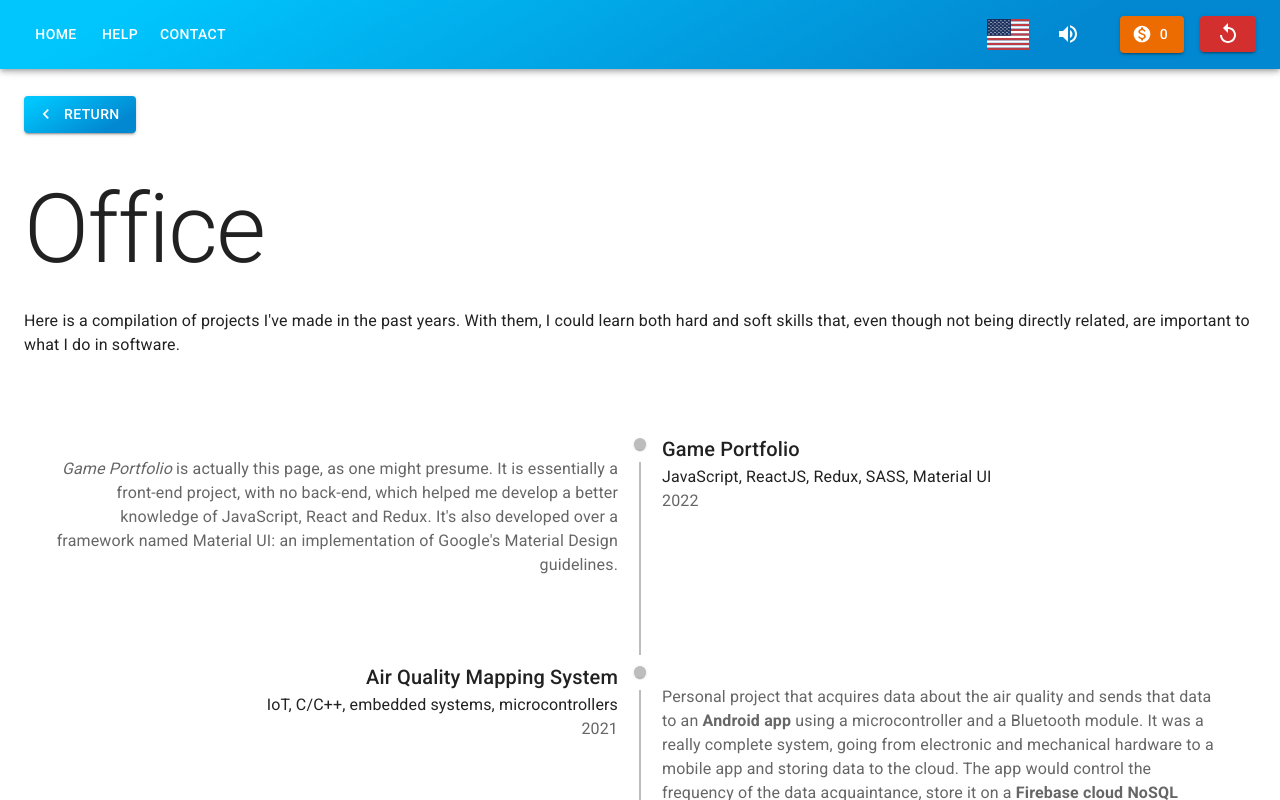
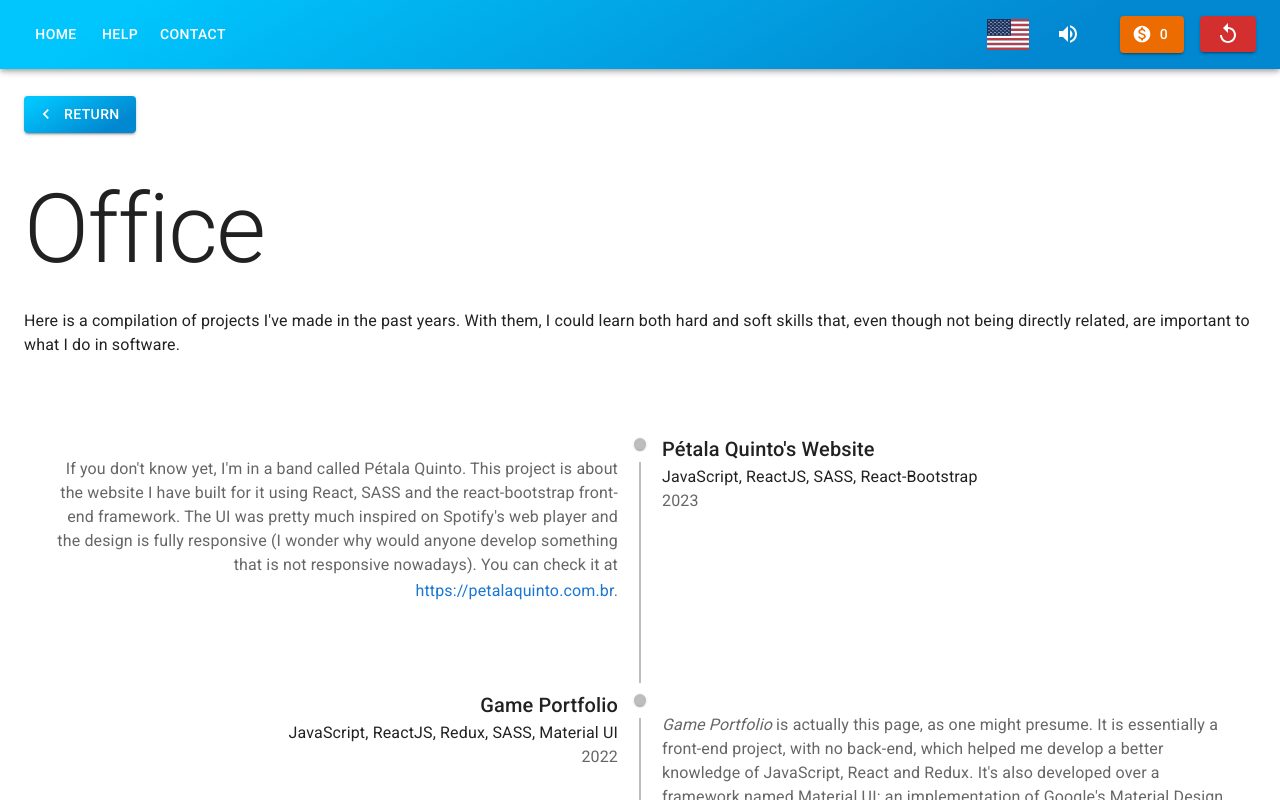
Before and after one commit to vicenteke/redux-portfolio, a React (Create React App) app: page /office in a window 1280 px wide. Shown: the top 800 px of the page. Built offline with nearby package versions, Linux system fonts and the light colour scheme.

Commit message:
feat: add content about petalaquinto project

```diff
--- a/src/components/ProjectsTimeline.tsx
+++ b/src/components/ProjectsTimeline.tsx
@@ -16,6 +16,13 @@ export default function ProjectsTimeline() {
     const [t, i18n] = useTranslation('common');
 
     const data = [
+        {
+            key: "petalaquinto",
+            name: t('projects.petalaquinto.name'),
+            skills: t('projects.petalaquinto.skills'),
+            date: '2023',
+            content: <><div>{t('projects.petalaquinto.content')} <Link href="https://petalaquinto.com.br" target="_blank" rel="noreferrer" underline="hover" variant="subtitle1">https://petalaquinto.com.br</Link>.</div></>
+        },
         {
             key: "portfolio",
             name: t('projects.portfolio.name'),
--- a/src/pages/Coffee.tsx
+++ b/src/pages/Coffee.tsx
@@ -15,7 +15,7 @@ export default function CoffeePage() {
             </Typography><br/>
             <Typography variant="h2" component="h2">Music</Typography><br/>
             <Typography variant="body1" component="p">
-            <div dangerouslySetInnerHTML={{__html: t('coffee.content2')}}></div> <Link href="https://open.spotify.com/artist/4GFANHG6Hljpi1JHKde9hJ?si=rXaj6zFfSnS-SVAHfpozgA" target="_blank" rel="noreferrer" underline="hover">Spotify</Link> {t('others.or')} <Link href="https://www.youtube.com/channel/UCMBGcJA16AGJM-OMk0QYekw" target="_blank" rel="noreferrer" underline="hover">YouTube</Link> {t('coffee.content3')} <Link href="https://www.instagram.com/petalaquinto/" target="_blank" rel="noreferrer" underline="hover">Instagram</Link>.
+            <div dangerouslySetInnerHTML={{__html: t('coffee.content2')}}></div> <Link href="https://petalaquinto.com.br" target="_blank" rel="noreferrer" underline="hover">https://petalaquinto.com.br</Link>{t('others.inPortuguese')}, <Link href="https://open.spotify.com/artist/4GFANHG6Hljpi1JHKde9hJ?si=rXaj6zFfSnS-SVAHfpozgA" target="_blank" rel="noreferrer" underline="hover">Spotify</Link> {t('others.or')} <Link href="https://www.youtube.com/channel/UCMBGcJA16AGJM-OMk0QYekw" target="_blank" rel="noreferrer" underline="hover">YouTube</Link> {t('coffee.content3')} <Link href="https://www.instagram.com/petalaquinto/" target="_blank" rel="noreferrer" underline="hover">Instagram</Link>.
             </Typography><br/>
             <Typography variant="body1" component="p">
                 {t('coffee.content4')}
--- a/src/translations/en/common.json
+++ b/src/translations/en/common.json
@@ -35,7 +35,8 @@
             "title": "Reset your progress?",
             "body": "Are you sure you want to reset all your progress? All data will be lost, including coins and avatars.",
             "confirm": "Yes, reset my progress"
-        }
+        },
+        "inPortuguese": " (in Brazilian Portuguese)"
     },
     "store": {
         "casual": "Casual",
@@ -73,6 +74,11 @@
         }
     },
     "projects": {
+        "petalaquinto": {
+            "name": "Pétala Quinto's Website",
+            "skills": "JavaScript, ReactJS, SASS, React-Bootstrap",
+            "content": "If you don't know yet, I'm in a band called Pétala Quinto. This project is about the website I have built for it using React, SASS and the react-bootstrap front-end framework. The UI was pretty much inspired on Spotify's web player and the design is fully responsive (I wonder why would anyone develop something that is not responsive nowadays). You can check it at"
+        },
         "portfolio": {
             "name": "Game Portfolio",
             "skills": "JavaScript, ReactJS, Redux, SASS, Material UI",
@@ -113,7 +119,7 @@
     },
     "coffee": {
         "content1": "Hey, I'm glad you are interested in my portfolio! Sometimes I feel that portfolios are too impersonal or cold, like a resumé in Times New Roman. If you want to, I would like to share a little of what I do beyond working and coding - things that make me feel like me.",
-        "content2": "First of all, music has been part of my life since I was a child. Right now, I'm the bassist of what I would classify as an Indie Rock band. It's called <i>Pétala Quinto</i> and we write our own songs. Check it out on",
+        "content2": "First of all, music has been part of my life since I was a child. Right now, I'm the bassist of what I would classify as an Indie Rock band. It's called <i>Pétala Quinto</i> and we write our own songs. Check it out at",
         "content3": "or wherever you want to - other streamings platforms or even on",
         "content4": "It's something important for me. Moreover, it has given me several opportunities, for instance for volunteering.",
         "volunteering": "Volunteering",
--- a/src/translations/es/common.json
+++ b/src/translations/es/common.json
@@ -35,7 +35,8 @@
             "title": "¿Reiniciar progreso?",
             "body": "¿Está cierto que quiere reiniciar todo su progreso? Todos los datos serán borrados, incluyendo monedas y avatares.",
             "confirm": "Sí, reiniciar progreso"
-        }
+        },
+        "inPortuguese": " (en portugués brasileño)"
     },
     "store": {
         "casual": "Casual",
@@ -73,6 +74,11 @@
         }
     },
     "projects": {
+        "petalaquinto": {
+            "name": "Website Pétala Quinto",
+            "skills": "JavaScript, ReactJS, SASS, React-Bootstrap",
+            "content": "Si todavía no lo sabe, estoy en una banda llamada Pétala Quinto. Ese proyecto es sobre la página web que he desarrollado con React, SASS y el framework de front-end react-bootstrap. El UI fue bastante inspirado en el Spotify web y el design es completamente responsivo (me pregunto por qué álguien desarrollaría algo que no es responsivo hoy en día). Puede visitarlo en"
+        },
         "portfolio": {
             "name": "Game Portfolio",
             "skills": "JavaScript, ReactJS, Redux, SASS, Material UI",
--- a/src/translations/pt-br/common.json
+++ b/src/translations/pt-br/common.json
@@ -35,7 +35,8 @@
             "title": "Reiniciar progresso?",
             "body": "Tem certeza que deseja reiniciar todo o seu progresso? Todos os dados serão apagados, incluindo moedas e avatares.",
             "confirm": "Sim, reiniciar progresso"
-        }
+        },
+        "inPortuguese": ""
     },
     "store": {
         "casual": "Casual",
@@ -73,6 +74,11 @@
         }
     },
     "projects": {
+        "petalaquinto": {
+            "name": "Website Pétala Quinto",
+            "skills": "JavaScript, ReactJS, SASS, React-Bootstrap",
+            "content": "Se por acaso você ainda não sabe, estou em uma banda chamada Pétala Quinto. Esse projeto é sobre o site que desenvolvi utilizando React, SASS e o framework de front-end react-bootstrap. A UI foi inspirada na interface do web player do Spotify e o design é completamente responsivo (me pregunto por que alguém desenvolveria algo que não seja responsivo hoje em dia). Pode visitá-lo em"
+        },
         "portfolio": {
             "name": "Game Portfolio",
             "skills": "JavaScript, ReactJS, Redux, SASS, Material UI",
```
